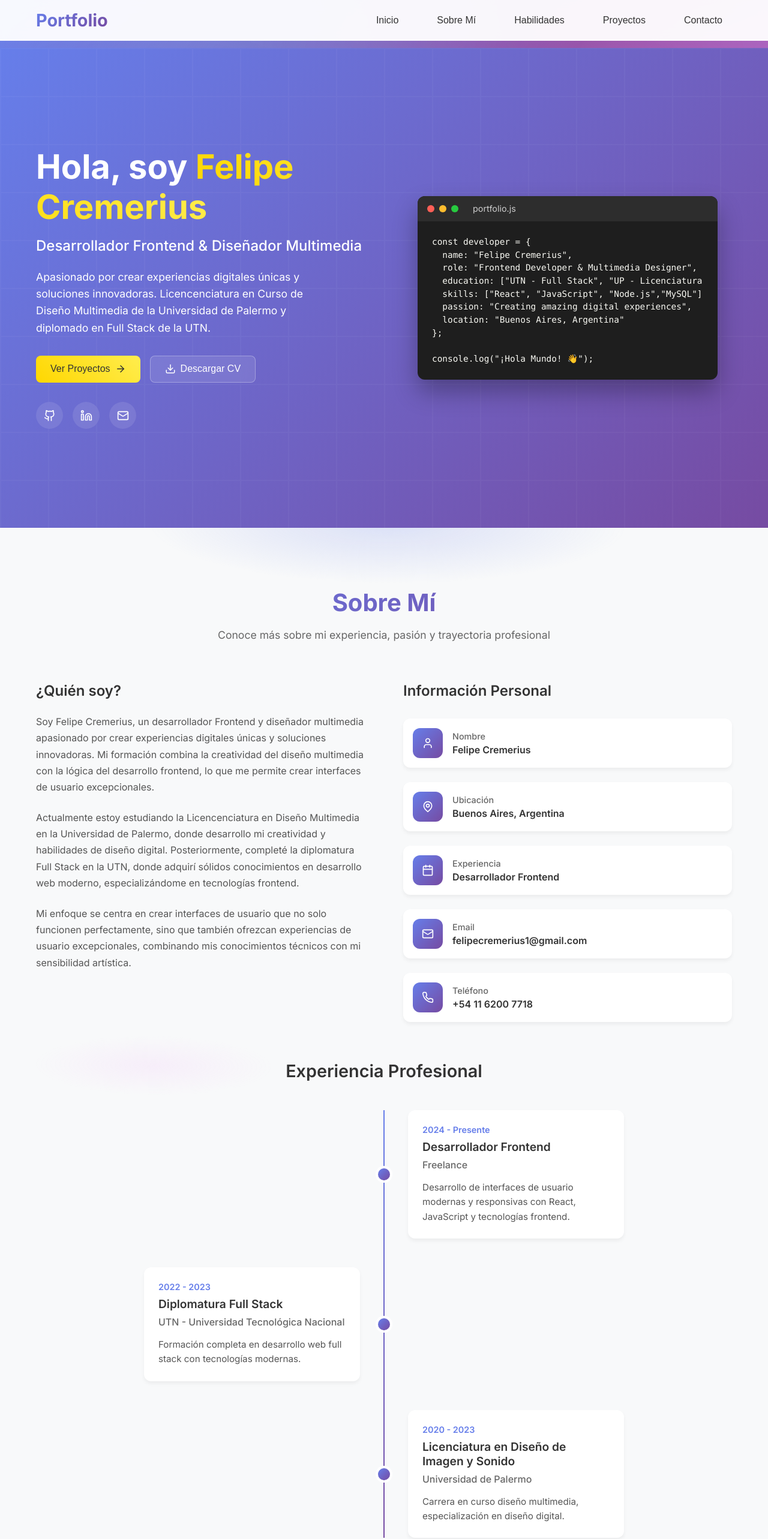
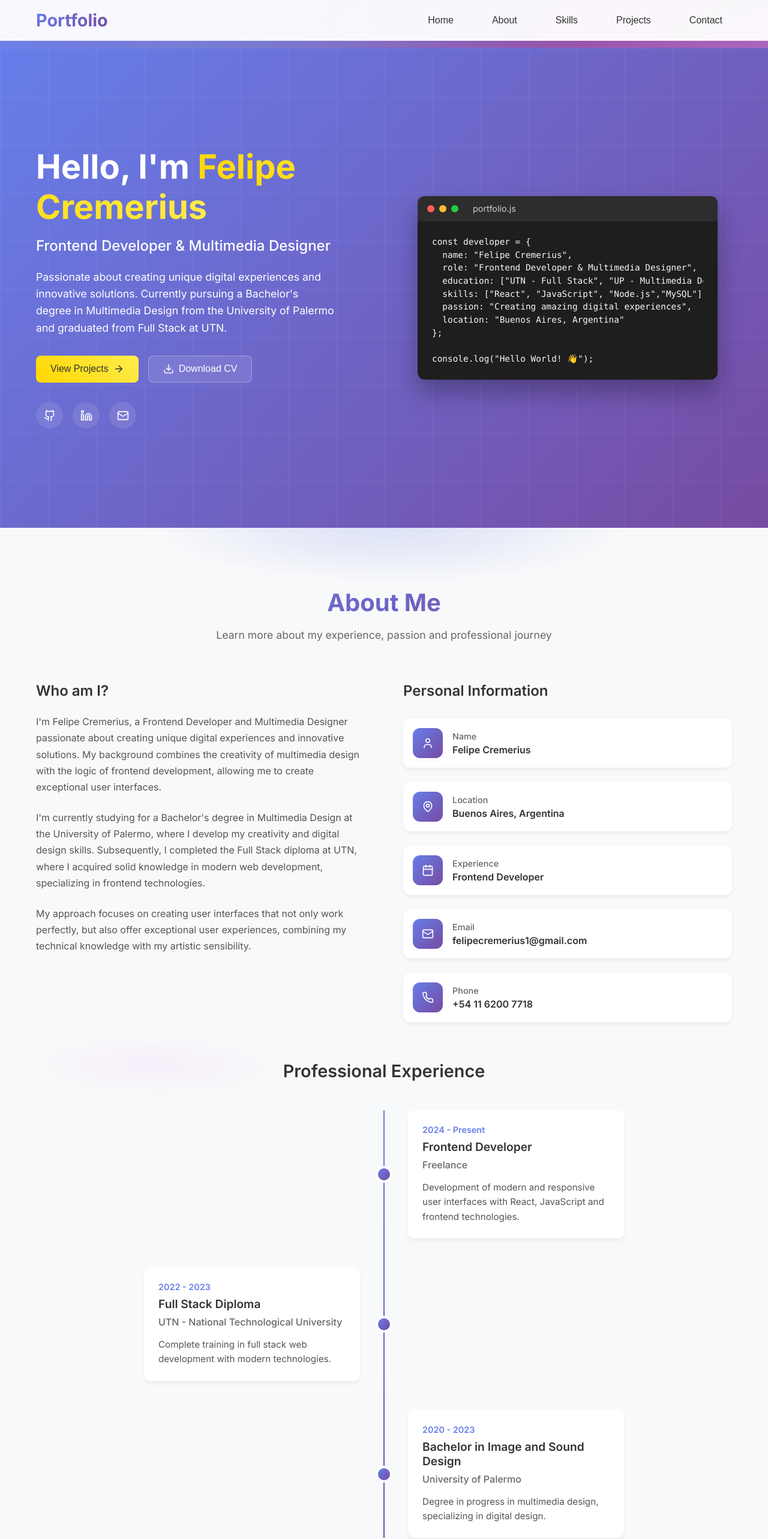
Before and after one commit to fcreme/MyPortfolio, a React (Create React App) app: page / in a window 1280 px wide. Shown: the top 2566 px of the page at 60% size. Built offline with nearby package versions, Linux system fonts and the light colour scheme.

Commit message:
update: textos traducidos al inglés en el portfolio

```diff
--- a/src/components/About.js
+++ b/src/components/About.js
@@ -5,31 +5,31 @@ import './About.css';
 
 const About = () => {
         const personalInfo = [
-        { icon: <User size={20} />, label: 'Nombre', value: 'Felipe Cremerius' },
-        { icon: <MapPin size={20} />, label: 'Ubicación', value: 'Buenos Aires, Argentina' },
-        { icon: <Calendar size={20} />, label: 'Experiencia', value: 'Desarrollador Frontend' },
+        { icon: <User size={20} />, label: 'Name', value: 'Felipe Cremerius' },
+        { icon: <MapPin size={20} />, label: 'Location', value: 'Buenos Aires, Argentina' },
+        { icon: <Calendar size={20} />, label: 'Experience', value: 'Frontend Developer' },
         { icon: <Mail size={20} />, label: 'Email', value: 'felipecremerius1@gmail.com' },
-        { icon: <Phone size={20} />, label: 'Teléfono', value: '+54 11 6200 7718' }
+        { icon: <Phone size={20} />, label: 'Phone', value: '+54 11 6200 7718' }
       ];
 
         const experience = [
         {
-          year: '2024 - Presente',
-          title: 'Desarrollador Frontend',
+          year: '2024 - Present',
+          title: 'Frontend Developer',
           company: 'Freelance',
-          description: 'Desarrollo de interfaces de usuario modernas y responsivas con React, JavaScript y tecnologías frontend.'
+          description: 'Development of modern and responsive user interfaces with React, JavaScript and frontend technologies.'
         },
         {
           year: '2022 - 2023',
-          title: 'Diplomatura Full Stack',
-          company: 'UTN - Universidad Tecnológica Nacional',
-          description: 'Formación completa en desarrollo web full stack con tecnologías modernas.'
+          title: 'Full Stack Diploma',
+          company: 'UTN - National Technological University',
+          description: 'Complete training in full stack web development with modern technologies.'
         },
         {
           year: '2020 - 2023',
-          title: 'Licenciatura en Diseño de Imagen y Sonido',
-          company: 'Universidad de Palermo',
-          description: 'Carrera en curso diseño multimedia, especialización en diseño digital.'
+          title: 'Bachelor in Image and Sound Design',
+          company: 'University of Palermo',
+          description: 'Degree in progress in multimedia design, specializing in digital design.'
         }
       ];
 
@@ -43,9 +43,9 @@ const About = () => {
           transition={{ duration: 0.8 }}
           viewport={{ once: true }}
         >
-          <h2 className="section-title">Sobre Mí</h2>
+          <h2 className="section-title">About Me</h2>
           <p className="section-subtitle">
-            Conoce más sobre mi experiencia, pasión y trayectoria profesional
+            Learn more about my experience, passion and professional journey
           </p>
         </motion.div>
 
@@ -57,23 +57,23 @@ const About = () => {
             transition={{ duration: 0.8, delay: 0.2 }}
             viewport={{ once: true }}
           >
-                            <h3>¿Quién soy?</h3>
+                            <h3>Who am I?</h3>
                 <p>
-                  Soy Felipe Cremerius, un desarrollador Frontend y diseñador multimedia
-                  apasionado por crear experiencias digitales únicas y soluciones innovadoras.
-                  Mi formación combina la creatividad del diseño multimedia con la lógica
-                  del desarrollo frontend, lo que me permite crear interfaces de usuario excepcionales.
+                  I'm Felipe Cremerius, a Frontend Developer and Multimedia Designer
+                  passionate about creating unique digital experiences and innovative solutions.
+                  My background combines the creativity of multimedia design with the logic
+                  of frontend development, allowing me to create exceptional user interfaces.
                 </p>
                 <p>
-                  Actualmente estoy estudiando la Licencenciatura en Diseño Multimedia en la Universidad de Palermo, donde desarrollo
-                  mi creatividad y habilidades de diseño digital. Posteriormente, completé
-                  la diplomatura Full Stack en la UTN, donde adquirí sólidos conocimientos
-                  en desarrollo web moderno, especializándome en tecnologías frontend.
+                  I'm currently studying for a Bachelor's degree in Multimedia Design at the University of Palermo, where I develop
+                  my creativity and digital design skills. Subsequently, I completed
+                  the Full Stack diploma at UTN, where I acquired solid knowledge
+                  in modern web development, specializing in frontend technologies.
                 </p>
                 <p>
-                  Mi enfoque se centra en crear interfaces de usuario que no solo funcionen
-                  perfectamente, sino que también ofrezcan experiencias de usuario excepcionales,
-                  combinando mis conocimientos técnicos con mi sensibilidad artística.
+                  My approach focuses on creating user interfaces that not only work
+                  perfectly, but also offer exceptional user experiences,
+                  combining my technical knowledge with my artistic sensibility.
                 </p>
           </motion.div>
 
@@ -84,7 +84,7 @@ const About = () => {
             transition={{ duration: 0.8, delay: 0.4 }}
             viewport={{ once: true }}
           >
-            <h3>Información Personal</h3>
+            <h3>Personal Information</h3>
             <div className="info-grid">
               {personalInfo.map((info, index) => (
                 <motion.div
@@ -113,7 +113,7 @@ const About = () => {
           transition={{ duration: 0.8, delay: 0.6 }}
           viewport={{ once: true }}
         >
-          <h3>Experiencia Profesional</h3>
+          <h3>Professional Experience</h3>
           <div className="timeline">
             {experience.map((exp, index) => (
               <motion.div
--- a/src/components/Footer.js
+++ b/src/components/Footer.js
@@ -9,8 +9,8 @@ const Footer = () => {
   const handleEmailClick = (e) => {
     e.preventDefault();
 
-    // Abrir Gmail web directamente (más confiable)
-    window.open('https://mail.google.com/mail/?view=cm&fs=1&to=felipecremerius1@gmail.com&su=Contacto desde Portfolio', '_blank');
+    // Open Gmail web directly (more reliable)
+    window.open('https://mail.google.com/mail/?view=cm&fs=1&to=felipecremerius1@gmail.com&su=Contact from Portfolio', '_blank');
   };
 
   const socialLinks = [
@@ -52,8 +52,8 @@ const Footer = () => {
               >
                 <h3 className="footer-title">Felipe Cremerius</h3>
                 <p className="footer-description">
-                  Desarrollador Frontend y Diseñador Multimedia apasionado por crear experiencias digitales únicas
-                  y soluciones innovadoras. Licenciatura en Curso de Diseño Multimedia de la Universidad de Palermo y diplomado en Full Stack de la UTN.
+                  Frontend Developer and Multimedia Designer passionate about creating unique digital experiences
+                  and innovative solutions. Currently pursuing a Bachelor's degree in Multimedia Design from the University of Palermo and graduated from Full Stack at UTN.
                 </p>
               </motion.div>
 
@@ -64,31 +64,31 @@ const Footer = () => {
             transition={{ duration: 0.8, delay: 0.2 }}
             viewport={{ once: true }}
           >
-            <h4 className="footer-subtitle">Enlaces Rápidos</h4>
+            <h4 className="footer-subtitle">Quick Links</h4>
             <ul className="footer-links">
               <li>
                 <button onClick={() => document.getElementById('home')?.scrollIntoView({ behavior: 'smooth' })}>
-                  Inicio
+                  Home
                 </button>
               </li>
               <li>
                 <button onClick={() => document.getElementById('about')?.scrollIntoView({ behavior: 'smooth' })}>
-                  Sobre Mí
+                  About
                 </button>
               </li>
               <li>
                 <button onClick={() => document.getElementById('skills')?.scrollIntoView({ behavior: 'smooth' })}>
-                  Habilidades
+                  Skills
                 </button>
               </li>
               <li>
                 <button onClick={() => document.getElementById('projects')?.scrollIntoView({ behavior: 'smooth' })}>
-                  Proyectos
+                  Projects
                 </button>
               </li>
               <li>
                 <button onClick={() => document.getElementById('contact')?.scrollIntoView({ behavior: 'smooth' })}>
-                  Contacto
+                  Contact
                 </button>
               </li>
             </ul>
@@ -101,7 +101,7 @@ const Footer = () => {
                 transition={{ duration: 0.8, delay: 0.4 }}
                 viewport={{ once: true }}
               >
-                <h4 className="footer-subtitle">Contacto</h4>
+                <h4 className="footer-subtitle">Contact</h4>
                 <div className="footer-contact">
                   <p>felipecremerius1@gmail.com</p>
                   <p>+54 11 6200 7718</p>
@@ -116,7 +116,7 @@ const Footer = () => {
             transition={{ duration: 0.8, delay: 0.6 }}
             viewport={{ once: true }}
           >
-            <h4 className="footer-subtitle">Sígueme</h4>
+            <h4 className="footer-subtitle">Follow Me</h4>
             <div className="footer-social">
               {socialLinks.map((social, index) => (
                 <motion.a
@@ -146,9 +146,9 @@ const Footer = () => {
         >
           <div className="footer-copyright">
             <p>
-              © {currentYear} Felipe Cremerius. Hecho con{' '}
+              © {currentYear} Felipe Cremerius. Made with{' '}
               <Heart size={16} className="heart-icon" />
-              {' '}y React
+              {' '}and React
             </p>
           </div>
 
@@ -157,7 +157,7 @@ const Footer = () => {
             onClick={scrollToTop}
             whileHover={{ scale: 1.1 }}
             whileTap={{ scale: 0.95 }}
-            aria-label="Volver arriba"
+            aria-label="Back to top"
           >
             ↑
           </motion.button>
--- a/src/components/Header.js
+++ b/src/components/Header.js
@@ -25,11 +25,11 @@ const Header = () => {
   };
 
   const navItems = [
-    { id: 'home', label: 'Inicio' },
-    { id: 'about', label: 'Sobre Mí' },
-    { id: 'skills', label: 'Habilidades' },
-    { id: 'projects', label: 'Proyectos' },
-    { id: 'contact', label: 'Contacto' }
+    { id: 'home', label: 'Home' },
+    { id: 'about', label: 'About' },
+    { id: 'skills', label: 'Skills' },
+    { id: 'projects', label: 'Projects' },
+    { id: 'contact', label: 'Contact' }
   ];
 
   return (
--- a/src/components/Hero.js
+++ b/src/components/Hero.js
@@ -23,8 +23,8 @@ const Hero = () => {
   const handleEmailClick = (e) => {
     e.preventDefault();
 
-    // Abrir Gmail web directamente (más confiable)
-    window.open('https://mail.google.com/mail/?view=cm&fs=1&to=felipecremerius1@gmail.com&su=Contacto desde Portfolio', '_blank');
+    // Open Gmail web directly (more reliable)
+    window.open('https://mail.google.com/mail/?view=cm&fs=1&to=felipecremerius1@gmail.com&su=Contact from Portfolio', '_blank');
   };
 
   const socialLinks = [
@@ -62,7 +62,7 @@ const Hero = () => {
               animate={{ opacity: 1 }}
               transition={{ delay: 0.2, duration: 0.8 }}
             >
-              Hola, soy{' '}
+              Hello, I'm{' '}
               <span className="highlight">Felipe Cremerius</span>
             </motion.h1>
 
@@ -72,7 +72,7 @@ const Hero = () => {
               animate={{ opacity: 1 }}
               transition={{ delay: 0.4, duration: 0.8 }}
             >
-              Desarrollador Frontend & Diseñador Multimedia
+              Frontend Developer & Multimedia Designer
             </motion.h2>
 
             <motion.p
@@ -81,8 +81,8 @@ const Hero = () => {
               animate={{ opacity: 1 }}
               transition={{ delay: 0.6, duration: 0.8 }}
             >
-              Apasionado por crear experiencias digitales únicas y soluciones innovadoras.
-              Licencenciatura en Curso de Diseño Multimedia de la Universidad de Palermo y diplomado en Full Stack de la UTN.
+              Passionate about creating unique digital experiences and innovative solutions.
+              Currently pursuing a Bachelor's degree in Multimedia Design from the University of Palermo and graduated from Full Stack at UTN.
             </motion.p>
 
             <motion.div
@@ -97,7 +97,7 @@ const Hero = () => {
                 whileTap={{ scale: 0.95 }}
                 onClick={() => scrollToSection('projects')}
               >
-                Ver Proyectos
+                View Projects
                 <ArrowRight size={18} />
               </motion.button>
 
@@ -108,7 +108,7 @@ const Hero = () => {
                 onClick={downloadCV}
               >
                 <Download size={18} />
-                Descargar CV
+                Download CV
               </motion.button>
             </motion.div>
 
@@ -157,13 +157,13 @@ const Hero = () => {
 {`const developer = {
   name: "Felipe Cremerius",
   role: "Frontend Developer & Multimedia Designer",
-  education: ["UTN - Full Stack", "UP - Licenciatura en Diseño Multimedia"],
+  education: ["UTN - Full Stack", "UP - Multimedia Design Degree"],
   skills: ["React", "JavaScript", "Node.js","MySQL"],
   passion: "Creating amazing digital experiences",
   location: "Buenos Aires, Argentina"
 };
 
-console.log("¡Hola Mundo! 👋");`}
+console.log("Hello World! 👋");`}
                   </code>
                 </pre>
               </div>
--- a/src/components/Projects.js
+++ b/src/components/Projects.js
@@ -9,7 +9,7 @@ const Projects = () => {
     {
       id: 1,
       title: 'TIDE Active - Personal Brand',
-      description: 'Sitio web personal de marca para entrenador fitness y estilo de vida. Plataforma completa con diseño moderno, responsive y optimizada para conversión.',
+      description: 'Personal brand website for fitness and lifestyle trainer. Complete platform with modern design, responsive and optimized for conversion.',
       image: '/tomipagina.jpg',
       technologies: ['React', 'Next.js', 'Tailwind CSS', 'Framer Motion'],
       category: 'frontend',
@@ -20,7 +20,7 @@ const Projects = () => {
     {
       id: 2,
       title: 'Vie Wines - E-commerce',
-      description: 'Tienda online premium de vinos con diseño elegante y responsive. Plataforma completa de e-commerce con catálogo de productos, carrito de compras, filtros avanzados y sistema de pagos integrado.',
+      description: 'Premium online wine store with elegant and responsive design. Complete e-commerce platform with product catalog, shopping cart, advanced filters and integrated payment system.',
       image: '/viewinespagina.jpg',
       technologies: ['HTML5', 'SCSS', 'JavaScript', 'Liquid', 'TiendaNube/Nuvemshop', 'FTP'],
       category: 'frontend',
@@ -31,7 +31,7 @@ const Projects = () => {
     {
       id: 3,
       title: 'Espacios en Madera - WordPress',
-      description: 'Sitio web corporativo para empresa de carpintería y muebles de madera. Diseño personalizado con WordPress, optimizado para SEO y experiencia de usuario moderna.',
+      description: 'Corporate website for woodworking and wooden furniture company. Custom design with WordPress, optimized for SEO and modern user experience.',
       image: '/espaciosenmadera.jpg',
       technologies: ['WordPress', 'PHP', 'CSS3', 'JavaScript', 'SEO', 'Responsive Design'],
       category: 'frontend',
@@ -42,7 +42,7 @@ const Projects = () => {
     {
       id: 4,
       title: 'Weather Dashboard',
-      description: 'Dashboard meteorológico con mapas interactivos, pronósticos detallados y widgets personalizables.',
+      description: 'Weather dashboard with interactive maps, detailed forecasts and customizable widgets.',
       image: '/tomipagina.jpg',
       technologies: ['Vue.js', 'OpenWeather API', 'Chart.js', 'PWA'],
       category: 'frontend',
@@ -53,7 +53,7 @@ const Projects = () => {
     {
       id: 5,
       title: 'REST API Service',
-      description: 'API RESTful completa con autenticación JWT, documentación automática y tests unitarios.',
+      description: 'Complete RESTful API with JWT authentication, automatic documentation and unit tests.',
       image: '/viewinespagina.jpg',
       technologies: ['Node.js', 'Express', 'PostgreSQL', 'Jest'],
       category: 'backend',
@@ -64,7 +64,7 @@ const Projects = () => {
     {
       id: 6,
       title: 'Portfolio Website',
-      description: 'Sitio web personal responsive con animaciones, SEO optimizado y diseño moderno.',
+      description: 'Responsive personal website with animations, SEO optimized and modern design.',
       image: '/tomipagina.jpg',
       technologies: ['React', 'Framer Motion', 'CSS Grid', 'SEO'],
       category: 'frontend',
@@ -75,7 +75,7 @@ const Projects = () => {
     {
       id: 7,
       title: 'Chat Application',
-      description: 'Aplicación de chat en tiempo real con salas, mensajes privados y notificaciones push.',
+      description: 'Real-time chat application with rooms, private messages and push notifications.',
       image: '/viewinespagina.jpg',
       technologies: ['React', 'Socket.io', 'MongoDB', 'Redis'],
       category: 'fullstack',
@@ -87,10 +87,10 @@ const Projects = () => {
 
 
 
-  // Solo mostrar proyectos destacados
+  // Only show featured projects
   const featuredProjects = projects.filter(project => project.featured);
 
-  // Función para manejar errores de imagen
+  // Function to handle image errors
   const handleImageError = (e) => {
     e.target.src = '/tomipagina.jpg';
   };
@@ -106,9 +106,9 @@ const Projects = () => {
           transition={{ duration: 0.8 }}
           viewport={{ once: true }}
         >
-          <h2 className="section-title">Proyectos Destacados</h2>
+          <h2 className="section-title">Featured Projects</h2>
           <p className="section-subtitle">
-            Una muestra de mis trabajos más recientes y proyectos personales
+            A showcase of my most recent work and personal projects
           </p>
         </motion.div>
 
@@ -147,7 +147,7 @@ const Projects = () => {
                         whileTap={{ scale: 0.9 }}
                       >
                         <Eye size={20} />
-                        <span>Ver Demo</span>
+                        <span>View Demo</span>
                       </motion.a>
                       {project.githubUrl && (
                         <motion.a
@@ -159,14 +159,14 @@ const Projects = () => {
                           whileTap={{ scale: 0.9 }}
                         >
                           <Github size={20} />
-                          <span>Código</span>
+                          <span>Code</span>
                         </motion.a>
                       )}
                     </div>
                   </div>
                   {project.featured && (
                     <div className="featured-badge">
-                      <span>Destacado</span>
+                      <span>Featured</span>
                     </div>
                   )}
                 </div>
@@ -195,7 +195,7 @@ const Projects = () => {
           transition={{ duration: 0.8, delay: 0.4 }}
           viewport={{ once: true }}
         >
-          <p>¿Te gusta lo que ves? ¡Echa un vistazo a más proyectos en mi GitHub!</p>
+          <p>Like what you see? Check out more projects on my GitHub!</p>
           <motion.a
             href="https://github.com/fcreme"
             target="_blank"
@@ -205,7 +205,7 @@ const Projects = () => {
             whileTap={{ scale: 0.95 }}
           >
             <Github size={20} />
-            Ver más en GitHub
+            See more on GitHub
             <ExternalLink size={16} />
           </motion.a>
         </motion.div>
```
Also changed, not shown: src/components/Contact.js (+17 -17 lines), src/components/Skills.js (+7 -7 lines).
